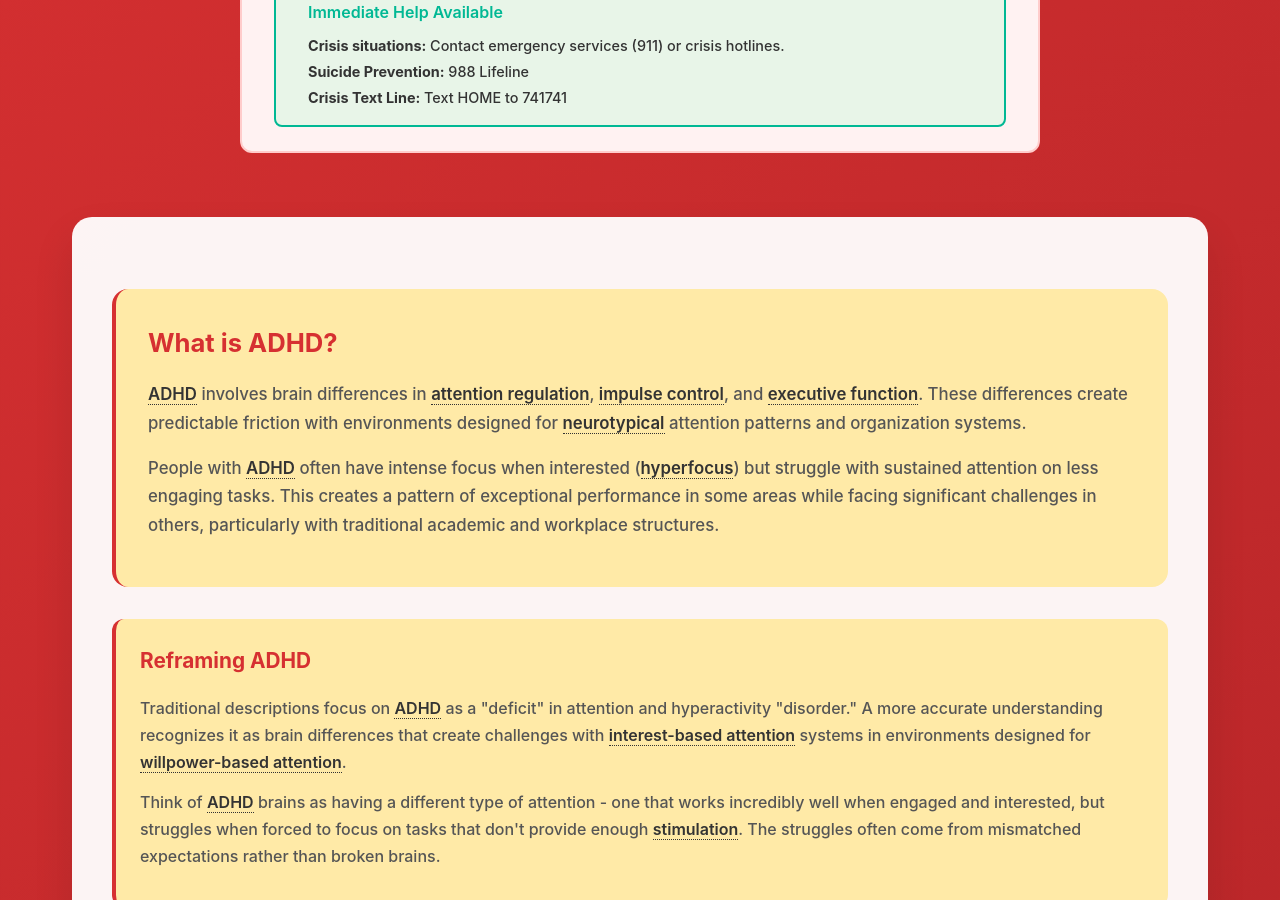
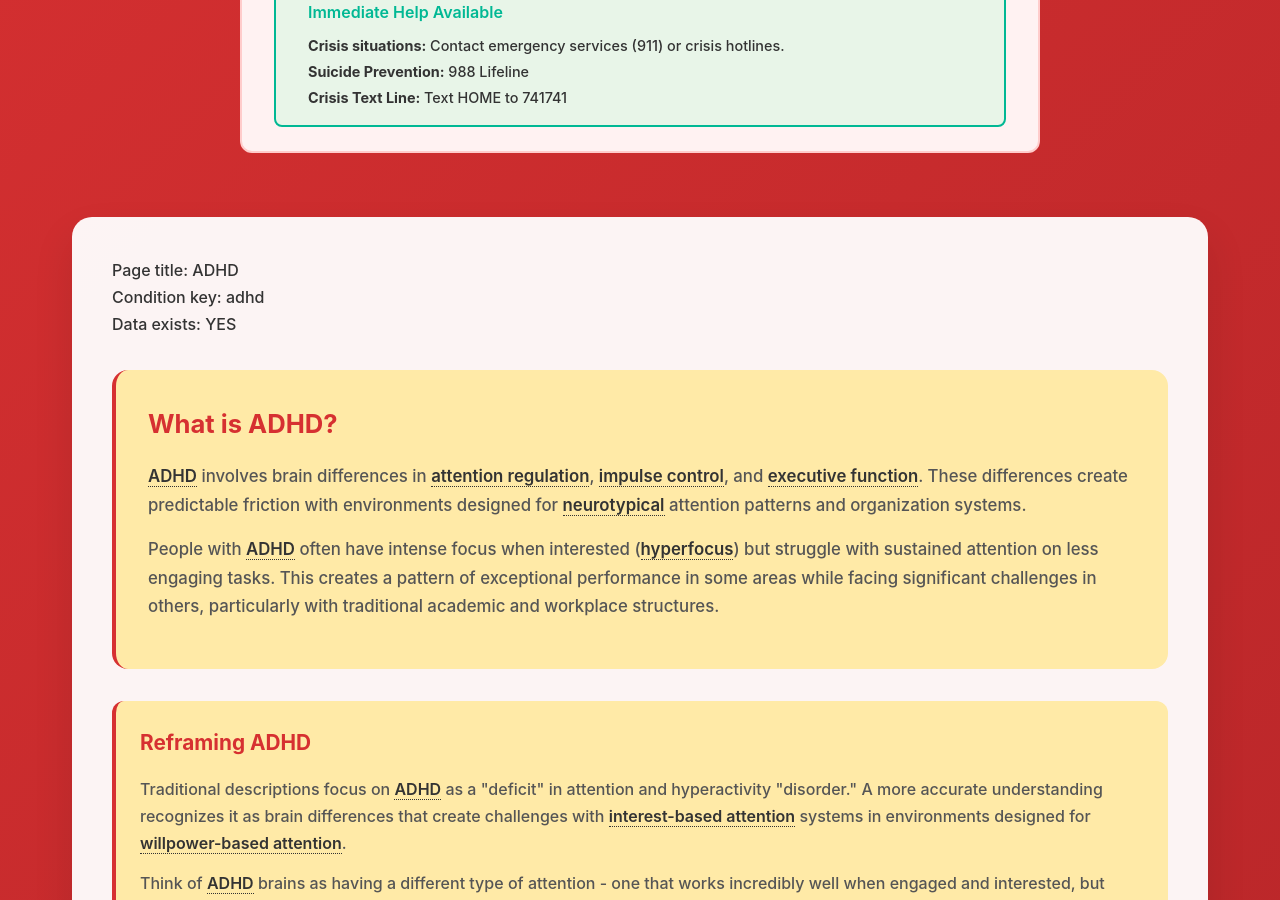
Before and after one commit to neurodivergent-survival-guide/neurodivergent-survival-guide, a Jekyll site: the page built from conditions/adhd3.md, in a window 1280 px wide and 900 px high, scrolled down 414 px. Built offline with Jekyll 4.4.1, drawn with Linux system fonts in a browser that asks for light colours.

Commit message:
Update adhd3.md

```diff
--- a/conditions/adhd3.md
+++ b/conditions/adhd3.md
@@ -7,6 +7,9 @@ condition: adhd
 slug: adhd
 ---
 <!-- /conditions/adhd.html -->
+<p>Page title: {{ page.title }}</p>
+<p>Condition key: {{ page.condition_key }}</p>
+<p>Data exists: {% if site.data.struggle_order %}YES{% else %}NO{% endif %}</p>
 
 <div class="condition-intro">
     <h2 id="what-is-adhd">What is ADHD?</h2>
```
